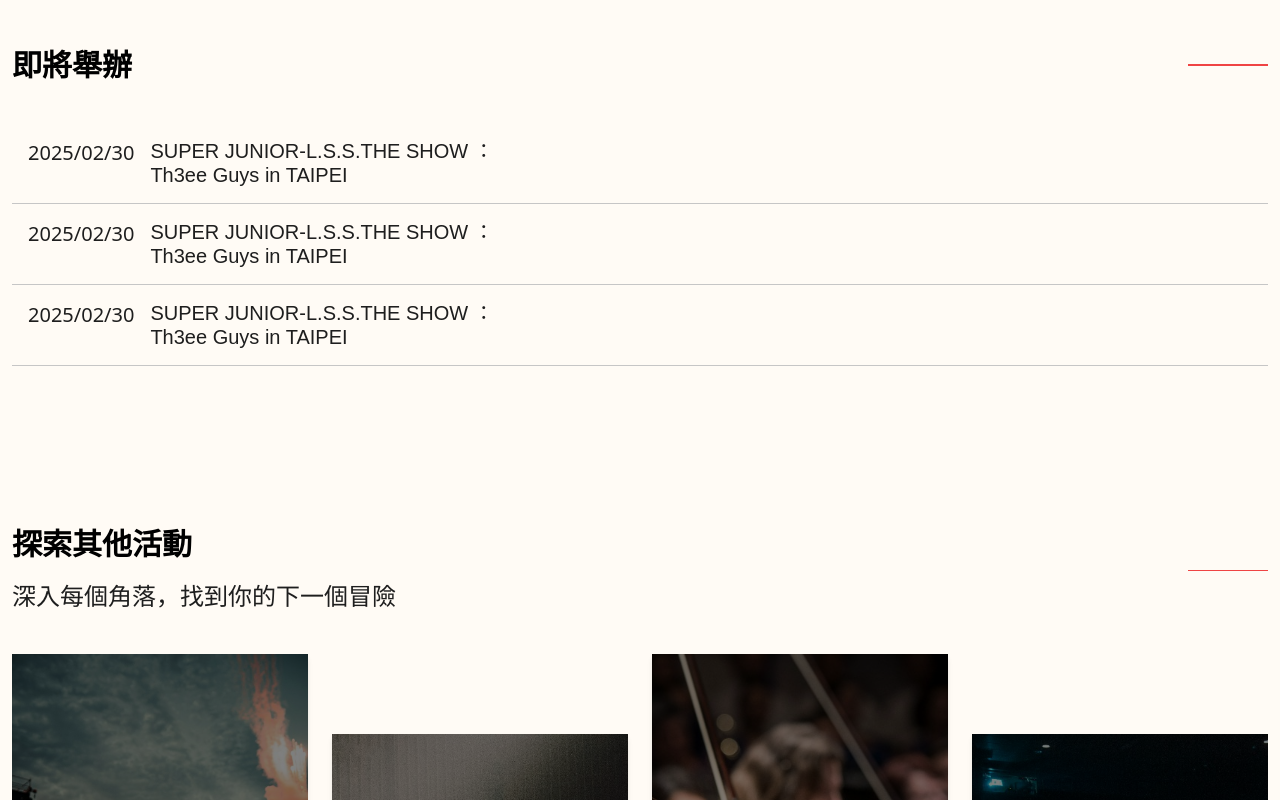
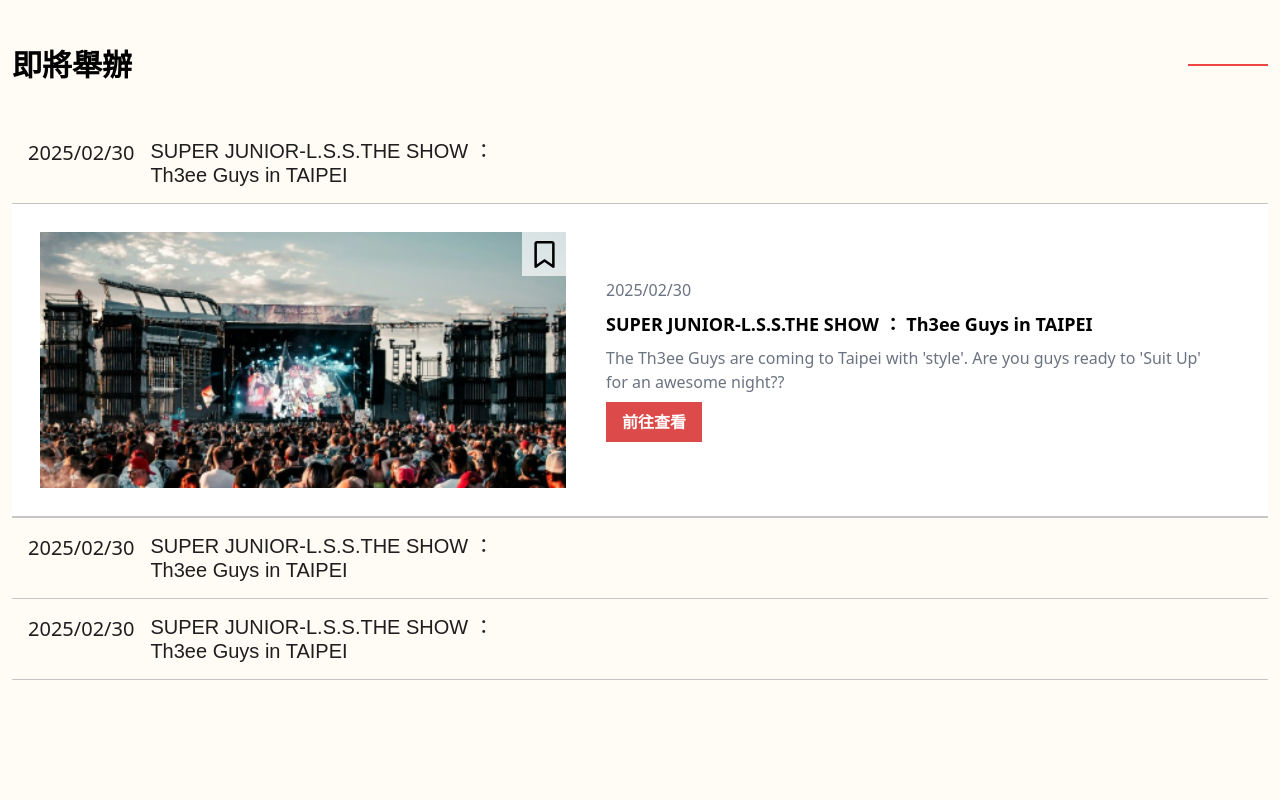
Before and after one commit to Jing0717/tickets-go-fe, a Next.js app: page / in a window 1280 px wide. Shown: the part 1720-2520 px from the top of the page. Built offline with nearby package versions, Linux system fonts and the light colour scheme; no server answers.

Commit message:
fix: layout bugs

```diff
--- a/src/components/Layout/Header/UserProfile.tsx
+++ b/src/components/Layout/Header/UserProfile.tsx
@@ -1,10 +1,10 @@
 import React, { useState } from 'react'
 import { useRouter } from 'next/router'
 import { FontAwesomeIcon } from '@fortawesome/react-fontawesome'
-import { faUser } from '@fortawesome/free-regular-svg-icons'
 import { faAngleDown, faAngleUp } from '@fortawesome/free-solid-svg-icons'
 import { useDispatch } from 'react-redux'
 import { clearToken } from '@/store/slices/authSlice'
+import Image from 'next/image'
 
 const UserProfile: React.FC = () => {
   const router = useRouter()
@@ -27,7 +27,9 @@
   return (
     <div className='relative z-20'>
       <button className='flex justify-center items-center p-2 space-x-1 hover:cursor-pointer' onClick={toggleDropdown}>
-        <FontAwesomeIcon icon={faUser} className='w-6 h-6' />
+        <div className='relative w-8 h-8'>
+          <Image src='/avatar.jpeg' alt='Avatar' layout='fill' className='rounded-full object-cover' />
+        </div>
         <span className='font-noto-sans-tc'>Jacky</span>
         <FontAwesomeIcon icon={isDropdownOpen ? faAngleUp : faAngleDown} className='w-6 h-6' />
       </button>
--- a/src/components/Layout/Header/index.tsx
+++ b/src/components/Layout/Header/index.tsx
@@ -14,7 +14,11 @@
 
   useEffect(() => {
     setIsClient(true);
-  }, []);
+
+    if (!isLogin && router.pathname !== '/') {
+      router.push('/login');
+    }
+  }, [isLogin, router]);
 
   const handleLogin = () => {
     router.push('/login');
@@ -24,7 +28,14 @@
     <div className='h-[80px] bg-background flex items-center'>
       <div className='container'>
         <div className='flex justify-between items-center'>
-          <Image src='/logo.svg' alt='Logo' width={154} height={48} />
+          <Image
+            src='/logo.svg'
+            alt='Logo'
+            className='cursor-pointer'
+            width={154}
+            height={48}
+            onClick={() => router.push('/')}
+          />
           <div className='flex items-center justify-between flex-nowrap'>
             <Search placeholder='搜尋活動(以空白 區隔可多筆查詢)' />
             {isClient && isLogin ? (
@@ -33,7 +44,10 @@
                 <UserProfile />
               </>
             ) : (
-              <button onClick={handleLogin} className='ml-6 bg-gray-01 text-white px-6 py-3 font-medium text-base leading-[19.2px]'>
+              <button
+                onClick={handleLogin}
+                className='ml-6 bg-gray-01 text-white px-6 py-3 font-medium text-base leading-[19.2px]'
+              >
                 登入
               </button>
             )}
--- a/src/pages/index.tsx
+++ b/src/pages/index.tsx
@@ -3,31 +3,35 @@
 import { faBookmark } from '@fortawesome/free-regular-svg-icons'
 import { faBookmark as solidfaBookmark } from '@fortawesome/free-solid-svg-icons'
 import Card from '@/components/Card'
-import { FC, useState } from 'react'
+import { FC, useEffect, useState } from 'react'
 
 interface AccordionItemProps {
   date: string
   title: string
   content: string
   img: string
+  isOpen?: boolean
 }
 
-const AccordionItem: React.FC<AccordionItemProps> = ({ date, title, content, img }) => {
-  const [isOpen, setIsOpen] = useState(false)
+const AccordionItem: FC<AccordionItemProps> = ({ date, title, content, img, isOpen = false }) => {
+  const [isItemOpen, setIsItemOpen] = useState(isOpen);
+
+  useEffect(() => {
+    setIsItemOpen(isOpen);
+  }, [isOpen]);
 
   return (
     <div className='bg-background'>
       <div
         className='flex justify-between items-center p-4 cursor-pointer border-b-1 border-gray-03'
-        onClick={() => setIsOpen(!isOpen)}
+        onClick={() => setIsItemOpen(!isItemOpen)}
       >
         <div className='flex space-x-4 text-gray-01'>
           <span className='text-xl'>{date}</span>
           <h3 className='font-medium text-xl leading-6 font-noto-sans-tc whitespace-pre-line'>{title}</h3>
         </div>
-        {/* <FontAwesomeIcon icon={isOpen ? faChevronUp : faChevronDown} className='w-5 h-5' /> */}
       </div>
-      {isOpen && (
+      {isItemOpen && (
         <div className='border-b-2 border-gray-03 p-7 bg-white'>
           <div className='flex flex-col md:flex-row items-start md:items-center'>
             <div className='relative w-full h-64 md:max-w-[526px] md:pr-4 mb-4 md:mb-0'>
@@ -51,8 +55,8 @@
         </div>
       )}
     </div>
-  )
-}
+  );
+};
 
 interface EventCardProps {
   img: string
@@ -159,6 +163,7 @@
               title={`SUPER JUNIOR-L.S.S.THE SHOW ： \nTh3ee Guys in TAIPEI`}
               content="The Th3ee Guys are coming to Taipei with 'style'. Are you guys ready to 'Suit Up' for an awesome night??"
               img='/image14.jpg'
+              isOpen={true}
             />
             <AccordionItem
               date='2025/02/30'
```
Also changed, not shown: public/avatar.jpeg (added).
